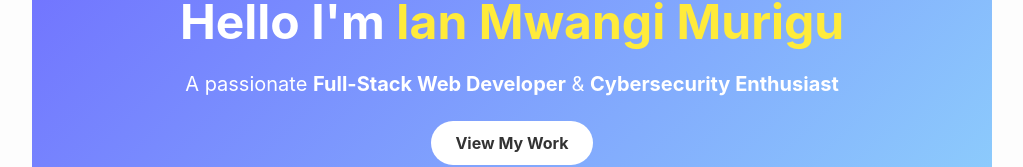
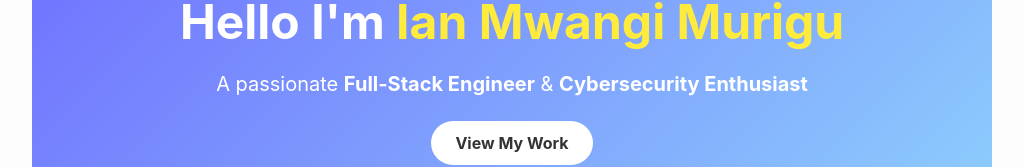
Before and after one commit to Ianmwangi934/Portfolio, a React (Vite) app: page / in a window 1280 px wide. Shown: the part 282-449 px from the top of the page, without its empty margins (128-1151 px from the left). Built offline with nearby package versions, Linux system fonts and the light colour scheme.

Commit message:
updated my hero

```diff
--- a/src/components/Hero.css
+++ b/src/components/Hero.css
@@ -33,8 +33,8 @@
     background-color: #eee;
   }
   .profile-container {
-    width: 120px;
-    height: 120px;
+    width: 140px;
+    height: 140px;
     border-radius: 50%;
     background-color: #ffffff; /* or any soft accent */
     display: flex;
--- a/src/components/Hero.jsx
+++ b/src/components/Hero.jsx
@@ -9,7 +9,7 @@ const Hero = () => {
             <img src="/pic2.jpeg" alt="Ian Murigu" className="hero-img" />
                 <div>
                     <h1>Hello I'm <span className="highlight">Ian Mwangi Murigu</span></h1>
-                    <p>A passionate <strong>Full-Stack Web Developer</strong> & <strong>Cybersecurity Enthusiast</strong></p>
+                    <p>A passionate <strong>Full-Stack Engineer</strong> & <strong>Cybersecurity Enthusiast</strong></p>
                     <a href="#projects" className="hero-btn">View My Work</a>
                 </div>
             </div>
```
